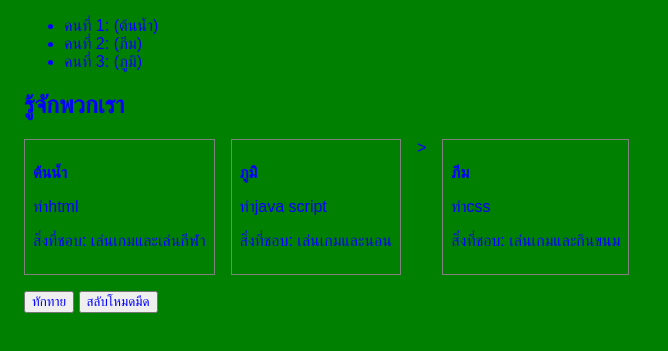
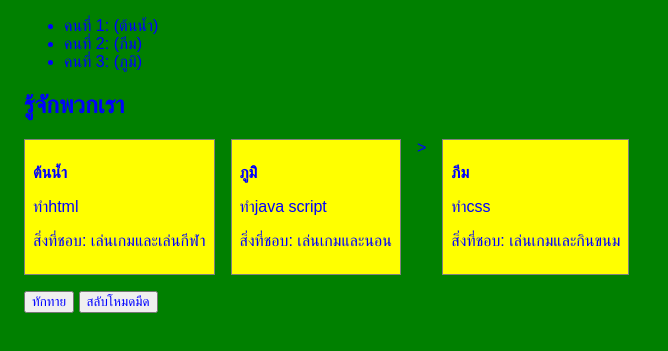
Before and after one commit to Gojo0125/team-3, a plain HTML site: page index.html in a window 1280 px wide. Shown: the part 113-464 px from the top of the page, without its empty margins (0-668 px from the left). Drawn offline with Linux system fonts and the light colour scheme.

Commit message:
Update style.css

```diff
--- a/style.css
+++ b/style.css
@@ -21,6 +21,7 @@ body {
   border: 1px solid gray;
   border-radius: 67 px;
   padding: 8px;
+  background-color: Yellow;
 }
 
 .card-name {
```
